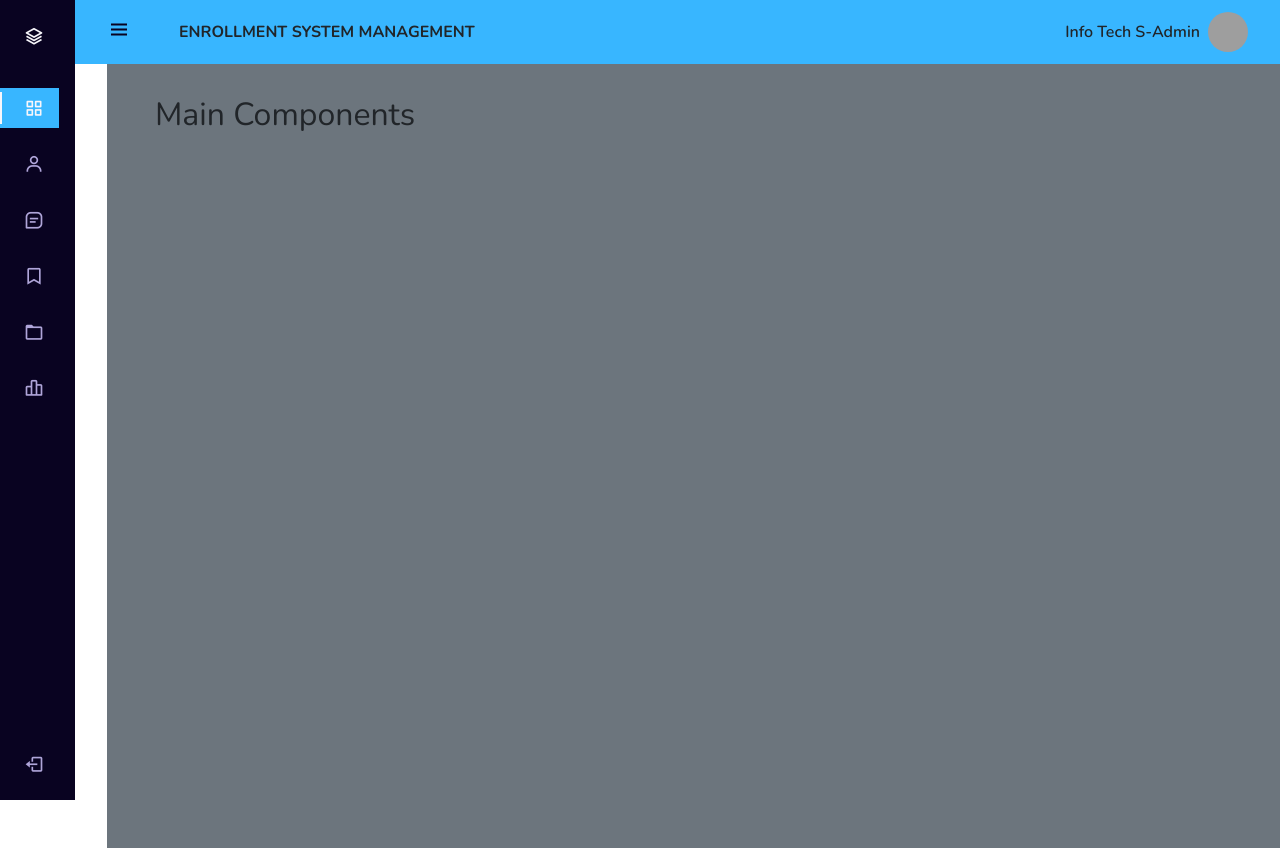
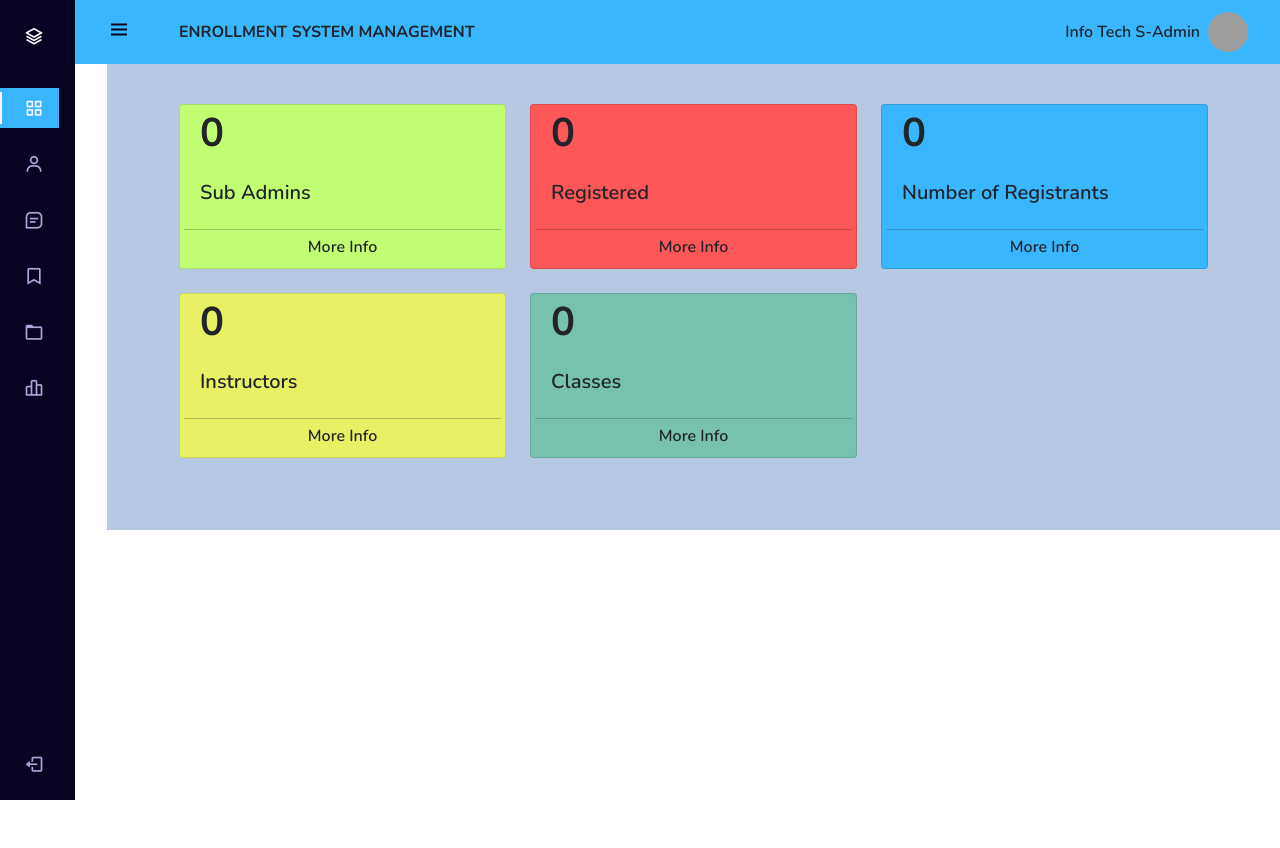
Before and after one commit to maynard0175/Capstone-System, a PHP site: page /views/admin/index.php in a window 1280 px wide. After the commit the page ends 800 px from the top, so only its background shows below. Run offline with PHP 8.4, Linux system fonts and the light colour scheme; some libraries are stand-ins or nearby versions; grey boxes are pictures that could not be loaded.

Commit message:
added the content and styles of the component in the admin dashboard

```diff
--- a/app/assets/css/admin_panel/styles.css
+++ b/app/assets/css/admin_panel/styles.css
@@ -182,3 +182,36 @@ a {
         padding-left: calc(var(--nav-width) + 188px)
     }
 }
+
+.component-container {
+    background: #b7c9e2;
+}
+
+.card {
+    height: 165px !important
+}
+
+.sub-admin-card {
+    background: #c1ff72 !important;
+}
+
+.registered-card {
+    background: #ff5757 !important
+}
+
+.registrant-card {
+    background: #38b6ff !important
+}
+
+.instructor-card {
+    background: #e8f063 !important;
+}
+
+.class-card {
+    background: #76c2af !important;
+}
+
+.sub-admin-card:hover, .registered-card:hover, .registrant-card:hover, .instructor-card:hover, .class-card:hover {
+    transform: scale(1.025);
+    box-shadow: rgba(60, 64, 67, 0.3) 0px 1px 2px 0px, rgba(60, 64, 67, 0.15) 0px 2px 6px 2px;
+}
--- a/app/views/admin/index.php
+++ b/app/views/admin/index.php
@@ -115,8 +115,61 @@
 
 
     <!--Container Main start-->
-    <div class="mt-5 height-100 vh-100 p-5 container-fluid bg-secondary">
-        <h2>Main Components</h2>
+    <div class="mt-5 p-5 container-fluid component-container">
+        <div class="container mt-2">
+            <div class="row">
+                <div class="col-md-4">
+                    <div class="card mb-4 sub-admin-card">
+                        <div class="card-body p-1">
+                            <h1 class="card-title fw-bolder ms-3">0</h1>
+                            <h5 class="card-text p-3 fw-semibold">Sub Admins</h5>
+                            <hr class="my-1">
+                            <a href="#" class="btn btn-transparent w-100 fw-semibold py-0 my-0">More Info</a>
+                        </div>
+                    </div>
+                </div>
+                <div class="col-md-4">
+                    <div class="card mb-4 registered-card">
+                        <div class="card-body p-1">
+                            <h1 class="card-title fw-bolder ms-3">0</h1>
+                            <h5 class="card-text p-3 fw-semibold">Registered</h5>
+                            <hr class="my-1">
+                            <a href="#" class="btn btn-transparent w-100 fw-semibold py-0 my-0">More Info</a>
+                        </div>
+                    </div>
+                </div>
+                <div class="col-md-4">
+                    <div class="card mb-4 registrant-card">
+                        <div class="card-body p-1">
+                            <h1 class="card-title fw-bolder ms-3">0</h1>
+                            <h5 class="card-text p-3 fw-semibold">Number of Registrants</h5>
+                            <hr class="my-1">
+                            <a href="#" class="btn btn-transparent w-100 fw-semibold my-0 py-0">More Info</a>
+                        </div>
+                    </div>
+                </div>
+                <div class="col-md-4">
+                    <div class="card mb-4 instructor-card">
+                        <div class="card-body p-1">
+                            <h1 class="card-title fw-bolder ms-3">0</h1>
+                            <h5 class="card-text p-3 fw-semibold">Instructors</h5>
+                            <hr class="my-1">
+                            <a href="#" class="btn btn-transparent w-100 fw-semibold my-0 py-0">More Info</a>
+                        </div>
+                    </div>
+                </div>
+                <div class="col-md-4">
+                    <div class="card mb-4 class-card">
+                        <div class="card-body p-1">
+                            <h1 class="card-title fw-bolder ms-3">0</h1>
+                            <h5 class="card-text p-3 fw-semibold">Classes</h5>
+                            <hr class="my-1">
+                            <a href="#" class="btn btn-transparent w-100 fw-semibold my-0 py-0">More Info</a>
+                        </div>
+                    </div>
+                </div>
+            </div>
+        </div>
     </div>
     <!--Container Main end-->
 
```
